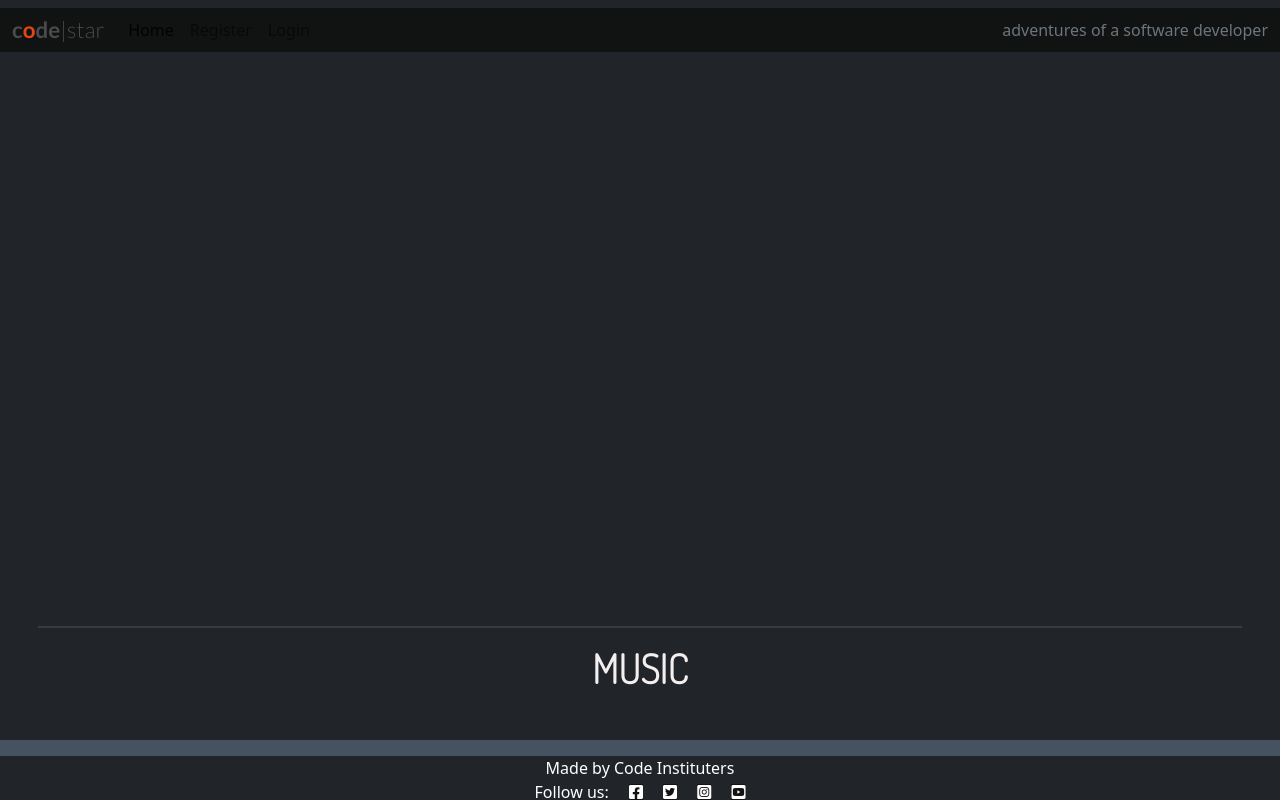
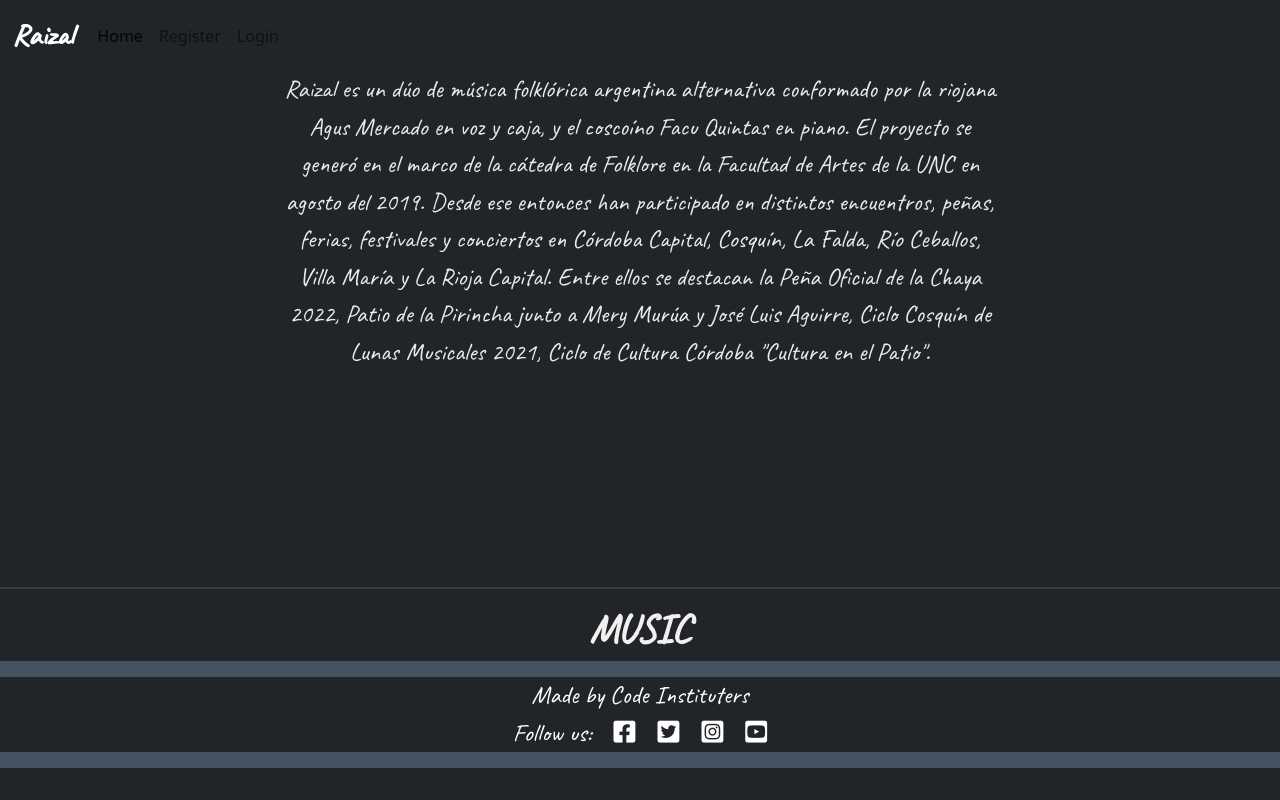
Before and after one commit to LuQuintas11/RaizalDuo, a Django app: template templates/index.html in a window 1280 px wide. Run offline with Django 3.2, Linux system fonts and the light colour scheme; the template is opened without the code that fills it, so the values that code supplies are empty; parts of the project's set-up code (start-up, migrations or seed data) failed here and were passed over.

Commit message:
Add style to the main text

```diff
--- a/static/css/style.css
+++ b/static/css/style.css
@@ -1,11 +1,11 @@
-/* body {
-    background-color: #111212;
+ /* body {
+    background-color:brown transparent;
 } */
 
-@import url('https://fonts.googleapis.com/css2?family=Dosis:wght@200&display=swap');
+@import url('https://fonts.googleapis.com/css2?family=Caveat&family=Dosis:wght@200&display=swap');
 
 *{
-    background-color: #111212;
+    background-color: linear-gradient(to bottom, #b20808 0%, #e9674d 100%)
 }
 .brand {
     font-family: Lato, sans-serif;
@@ -19,7 +19,15 @@
 }
 
 .thin {
-    font-weight: 300;
+    font-weight: 900;
+    font-family:"Caveat";
+    color: #fff;
+    font-size: 30px;
+
+
+}
+.navbar-brand{
+    text-align: center;
 }
 
 .light-bg {
@@ -49,12 +57,25 @@
 }
 
 p{
+    color: #e8ebed;
     background-color: #212529;
+    font-size: 25px;
+    font-family:"Caveat";
 }
+
+.text{
+    margin-bottom: 100px;
+    height: 500px;
+    width: 65%;
+    text-align: center;
+    margin:0px auto;
+}
+
 
 hr{
     border: 1px solid grey;
     width: 100%;
+    margin-top: 100px;
 }
 .image-flash:hover{
     transform: scale(1.1);
@@ -63,7 +84,7 @@ hr{
 .author {
     color: rgb(243, 239, 239);
     text-transform: uppercase;
-    font-family: 'Dosis';
+    font-family:"Caveat";
     font-size: 25px;
     font-weight: bolder;
     text-decoration: underline;
@@ -187,8 +208,8 @@ img{
 .row{
 
 
-    position:fixed;
-    bottom:100px;
+
+
     right:50px;
     left:50px;
     background-color: #212529;
@@ -197,15 +218,6 @@ img{
 
 
 }
-
-
-footer{
-        position: fixed;
-        bottom: 0;
-        width: 100%;
-        height: 60px;   /* Height of the footer */
-        background: #6cf;
-     }
 
 
 .card1{
@@ -219,9 +231,24 @@ footer{
 .music{
     color: rgb(243, 239, 239);
     text-transform: uppercase;
-    font-family: "Dosis";
+    font-family:"Caveat";
     font-weight: 800;
     font-size: 40px;
     text-align: center;
     background-color: #212529;
 }
+
+iframe {
+    width: 100%;
+    height: 100%;
+}
+
+.video {
+
+    margin: 0px auto;
+
+}
+
+.row-video{
+ max-height: 500px;
+}
--- a/templates/base.html
+++ b/templates/base.html
@@ -26,8 +26,8 @@
 
     <nav class="navbar navbar-expand-lg navbar-light bg-dark">
         <div class="container-fluid">
-            <a class="navbar-brand" href="{% url 'home' %}"><span class="brand">c<span class="red-o">o</span>de<span
-                        class="thin">|star</span></span></span></a>
+            <a class="navbar-brand" href="{% url 'home' %}"><span
+                        class="thin">Raizal</span></span></span></a>
             <button class="navbar-toggler" type="button" data-bs-toggle="collapse" data-bs-target="#navbarText"
                 aria-controls="navbarText" aria-expanded="false" aria-label="Toggle navigation">
                 <span class="navbar-toggler-icon"></span>
@@ -51,7 +51,7 @@
                     {% endif %}
                 </ul>
                 <span class="navbar-text text-muted">
-                    adventures of a software developer
+
                 </span>
             </div>
         </div>
--- a/templates/index.html
+++ b/templates/index.html
@@ -2,8 +2,26 @@
 
 {% block content %}
 <div id="body">
+    <div class="container">
+        <div class="row">
+            <div class="col-md-12 text">
+
+                <p>Raizal es un dúo de música folklórica argentina alternativa conformado por la riojana
+                     Agus Mercado en voz y caja, y el coscoíno Facu Quintas en piano.
+                     El proyecto se generó en el marco de la cátedra de Folklore en la Facultad de Artes de la
+                      UNC en agosto del 2019. Desde ese entonces han participado en distintos encuentros, peñas,
+                      ferias, festivales y conciertos en Córdoba Capital, Cosquín, La Falda, Río Ceballos, Villa María y La Rioja Capital. Entre ellos se destacan la Peña Oficial de la Chaya 2022, Patio de la Pirincha junto a Mery Murúa y José Luis Aguirre, Ciclo Cosquín de Lunas Musicales 2021, Ciclo de Cultura Córdoba "Cultura en el Patio".
+                </p>
+            </div>
+
+        </div>
+
+    </div>
 <div class="container-fluid">
+
+
     <div class="row">
+
 
         <!-- Blog Entries Column -->
         <div class="col-12 mt-3 ">
```
